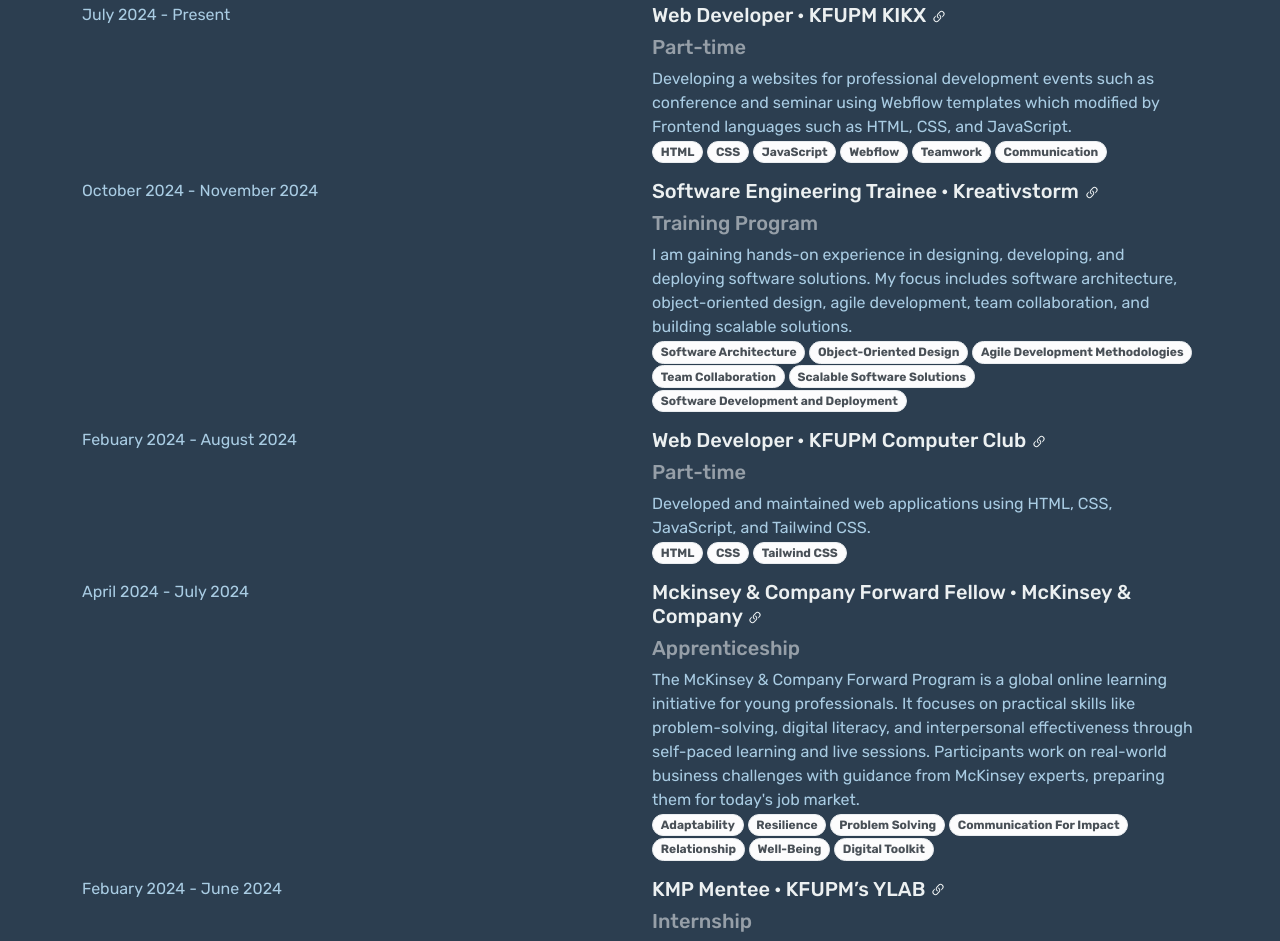
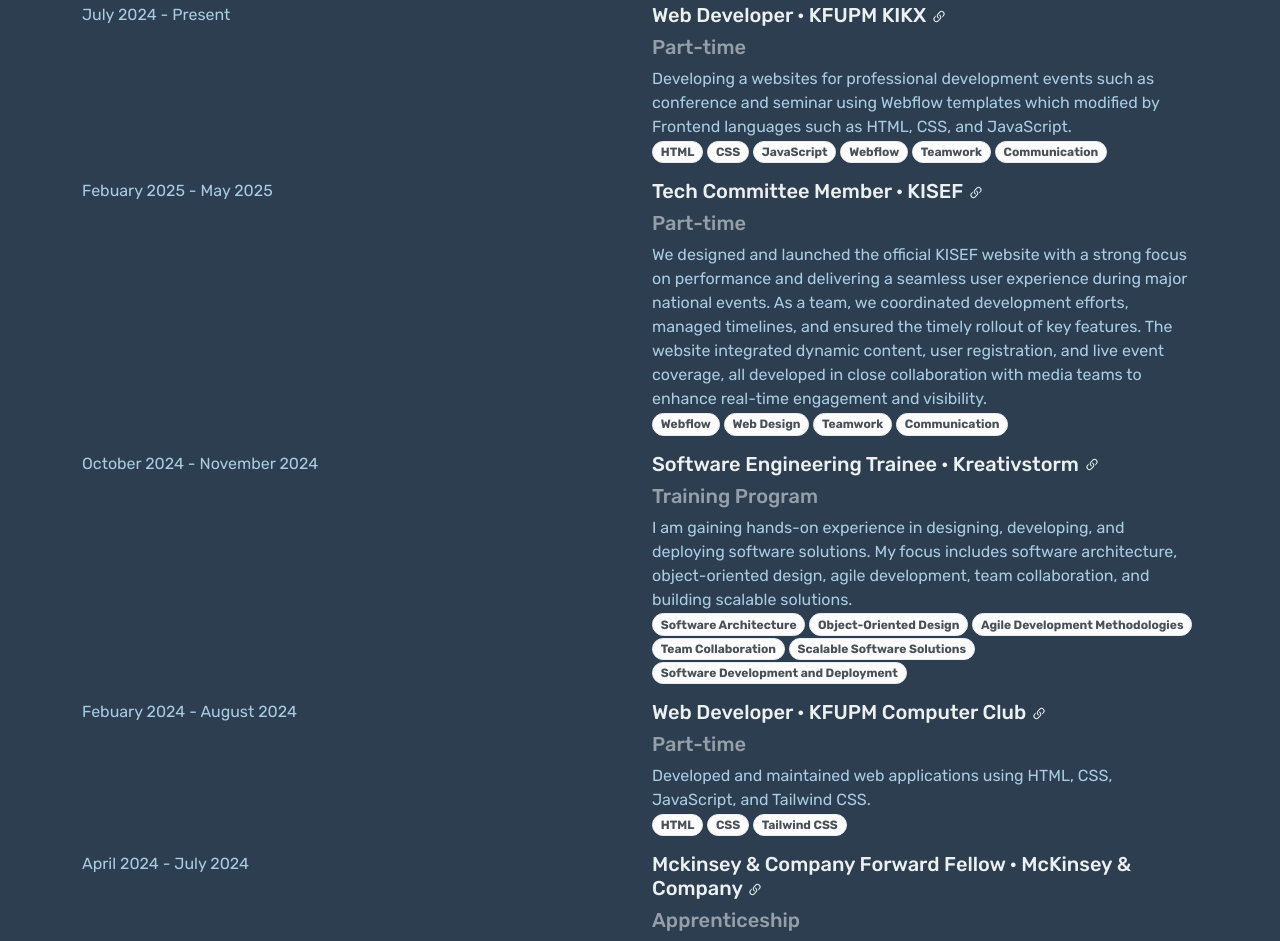
Before and after one commit to AbdullahM424/My-Portfolio, a plain HTML site: page index.html in a window 1280 px wide. Shown: the part 1981-2922 px from the top of the page. Drawn offline with nearby package versions, Linux system fonts and the light colour scheme.

Commit message:
Update the experiences

```diff
--- a/index.html
+++ b/index.html
@@ -119,6 +119,28 @@
           <span class="badge bg-light-subtle border border-light-subtle text-light-emphasis rounded-pill">CSS</span>
           <span class="badge bg-light-subtle border border-light-subtle text-light-emphasis rounded-pill">JavaScript</span>
           <span class="badge bg-light-subtle border border-light-subtle text-light-emphasis rounded-pill">Webflow</span>
+          <span class="badge bg-light-subtle border border-light-subtle text-light-emphasis rounded-pill">Teamwork</span>
+          <span class="badge bg-light-subtle border border-light-subtle text-light-emphasis rounded-pill">Communication</span>
+        </div>
+      </div>
+
+      <!-- KISEF -->
+      <div class="row animated">
+        <div class="col">
+          <p>Febuary 2025 - May 2025</p>
+        </div>
+
+        <div class="col mb-3">
+          <h5>Tech Committee Member · KISEF <a href="https://kisef.org/" target="_blank"><img src="./images/link-45deg.svg" alt="link"></a></h5>
+          <h5 class="text-white-50">Part-time</h5>
+          <p class="m-0">
+            We designed and launched the official KISEF website with a strong focus on performance and delivering a seamless user experience during major national events.
+            As a team, we coordinated development efforts, managed timelines, and ensured the timely rollout of key features.
+            The website integrated dynamic content, user registration, and live event coverage, all developed in
+            close collaboration with media teams to enhance real-time engagement and visibility.
+          </p>
+          <span class="badge bg-light-subtle border border-light-subtle text-light-emphasis rounded-pill">Webflow</span>
+          <span class="badge bg-light-subtle border border-light-subtle text-light-emphasis rounded-pill">Web Design</span>
           <span class="badge bg-light-subtle border border-light-subtle text-light-emphasis rounded-pill">Teamwork</span>
           <span class="badge bg-light-subtle border border-light-subtle text-light-emphasis rounded-pill">Communication</span>
         </div>
```
